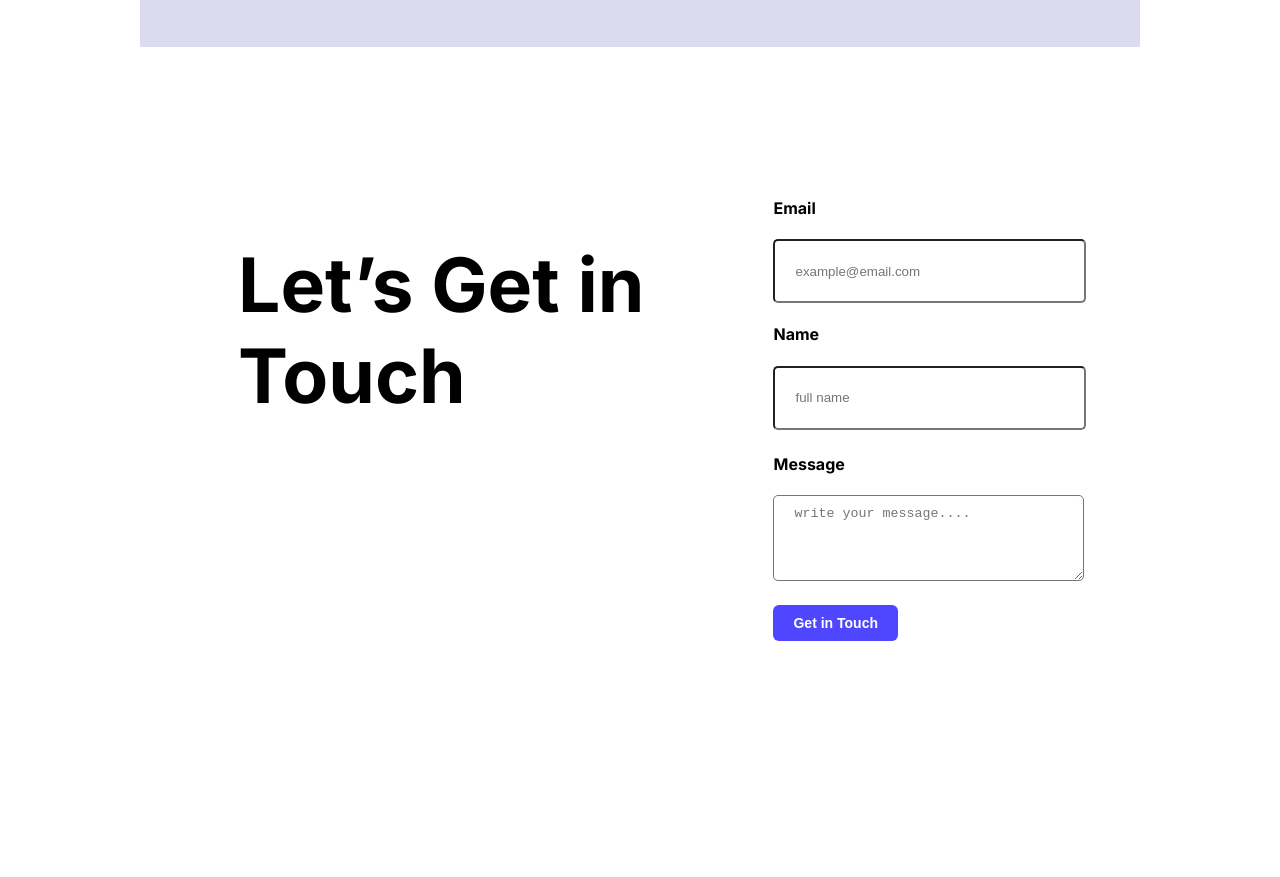
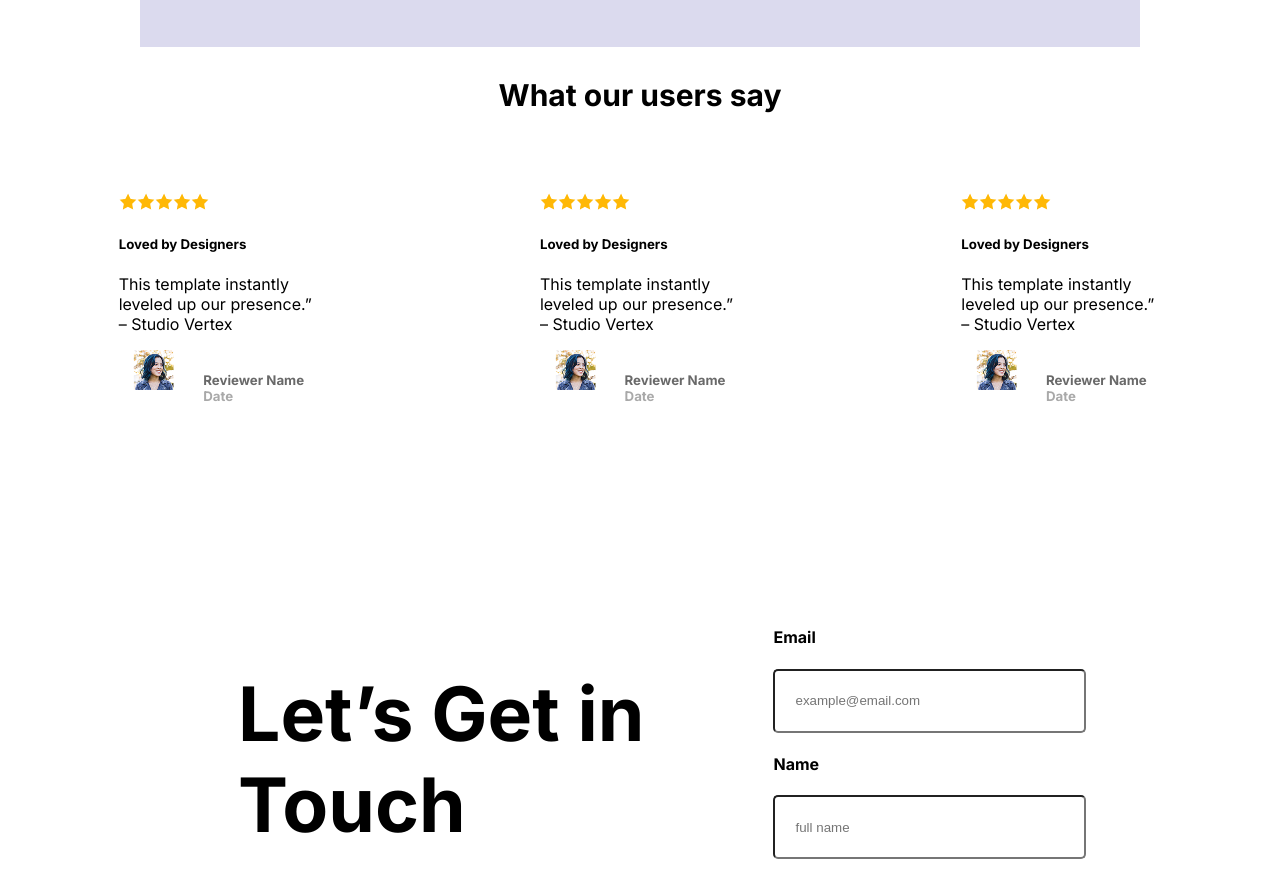
Before and after one commit to narzusid/First-Assignment, a plain HTML site: page index.html in a window 1280 px wide. Shown: the part 868-1745 px from the top of the page. Drawn offline with Linux system fonts and the light colour scheme.

Commit message:
added challenge section

```diff
--- a/index.html
+++ b/index.html
@@ -52,7 +52,74 @@
           </div>
         </div>
       </section>
+      <section class="challenge">
+        <h3 class="etitle">What our users say</h3>
+        <div class="together">
+        <div class="all-one"><div class="icon">
+          <div class="icon-item"><img src="Assets/icon-star.png" alt=""></div>
+          <div class="icon-item"><img src="Assets/icon-star.png" alt=""></div>
+          <div class="icon-item"><img src="Assets/icon-star.png" alt=""></div>
+          <div class="icon-item"><img src="Assets/icon-star.png" alt=""></div>
+          <div class="icon-item"><img src="Assets/icon-star.png" alt=""></div>
+        </div>
+        <div class="che-title">
+          <h5>Loved by Designers</h5>
+          <p>This template instantly leveled up our presence.” – Studio Vertex</p>
+        </div>
+        <div class="che-end">
+          <div class="che-img"><img src="Assets/avatar.png" alt=""></div>
 
+        <div class="che-des">
+          <h5 class="ala">Reviewer Name <br> <span class="alada">Date</span> </h5>
+
+
+        </div>
+        </div>
+        </div>
+        <div class="all-one"><div class="icon">
+          <div class="icon-item"><img src="Assets/icon-star.png" alt=""></div>
+          <div class="icon-item"><img src="Assets/icon-star.png" alt=""></div>
+          <div class="icon-item"><img src="Assets/icon-star.png" alt=""></div>
+          <div class="icon-item"><img src="Assets/icon-star.png" alt=""></div>
+          <div class="icon-item"><img src="Assets/icon-star.png" alt=""></div>
+        </div>
+        <div class="che-title">
+          <h5>Loved by Designers</h5>
+          <p>This template instantly leveled up our presence.” – Studio Vertex</p>
+        </div>
+        <div class="che-end">
+          <div class="che-img"><img src="Assets/avatar.png" alt=""></div>
+
+        <div class="che-des">
+          <h5 class="ala">Reviewer Name <br> <span class="alada">Date</span> </h5>
+
+
+        </div>
+        </div>
+        </div>
+        <div class="all-one"><div class="icon">
+          <div class="icon-item"><img src="Assets/icon-star.png" alt=""></div>
+          <div class="icon-item"><img src="Assets/icon-star.png" alt=""></div>
+          <div class="icon-item"><img src="Assets/icon-star.png" alt=""></div>
+          <div class="icon-item"><img src="Assets/icon-star.png" alt=""></div>
+          <div class="icon-item"><img src="Assets/icon-star.png" alt=""></div>
+        </div>
+        <div class="che-title">
+          <h5>Loved by Designers</h5>
+          <p>This template instantly leveled up our presence.” – Studio Vertex</p>
+        </div>
+        <div class="che-end">
+          <div class="che-img"><img src="Assets/avatar.png" alt=""></div>
+
+        <div class="che-des">
+          <h5 class="ala">Reviewer Name <br> <span class="alada">Date</span> </h5>
+
+
+        </div>
+        </div>
+        </div>
+        </div>
+      </section>
     </main>
     <footer>
         <section class="touch">
@@ -66,7 +133,7 @@
             <h4>Name</h4>
             <input class="b2" type="text" name="" id="" placeholder="full name">
             <h4>Message</h4>
-            <textarea class="b3" name="" id="" cols="30" rows="10" placeholder="write your message...."></textarea>
+            <textarea class="b3" name="" id="" cols="50" rows="30" placeholder="write your message...."></textarea>
             <button class="nav-btn">Get in Touch</button>
           </form>
         </div>
--- a/styles/assignment.css
+++ b/styles/assignment.css
@@ -146,3 +146,33 @@ footer{
   display: flex;
   justify-content: space-around;
 }
+/* Challenge*/
+.icon{
+  display: flex;
+
+}
+.che-end{
+  display: flex;
+  justify-content: space-around;
+}
+.all-one{
+  max-width: 200px;
+  margin: 0 auto;
+  padding: 50px 100px;
+  background-color: white;
+  border-radius: 5px;
+  box-shadow: 0ox 6px 50px 0px bisque;
+}
+.etitle{
+  text-align: center;
+  font-size: 30px;
+}
+.alada{
+  color: darkgray;
+}
+.ala{
+  color: dimgray;
+}
+.together{
+  display: flex;
+}
```
